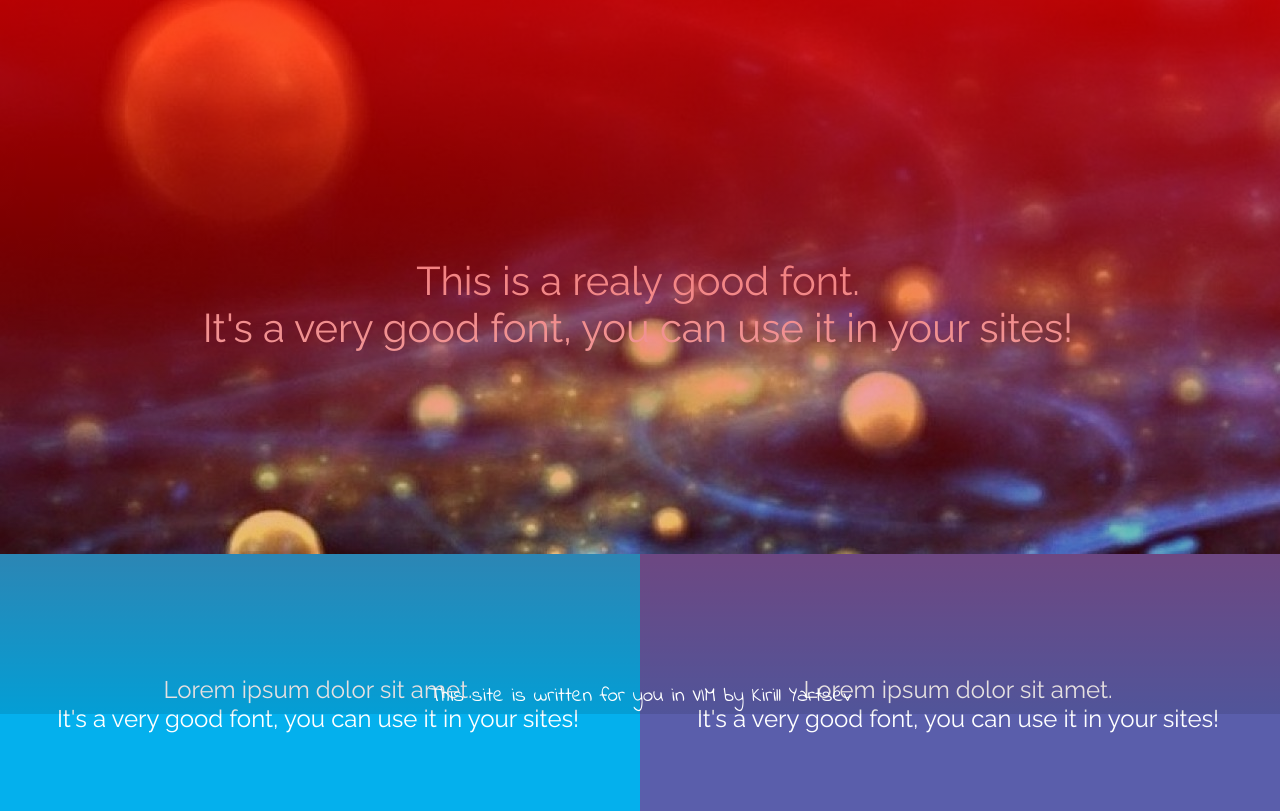
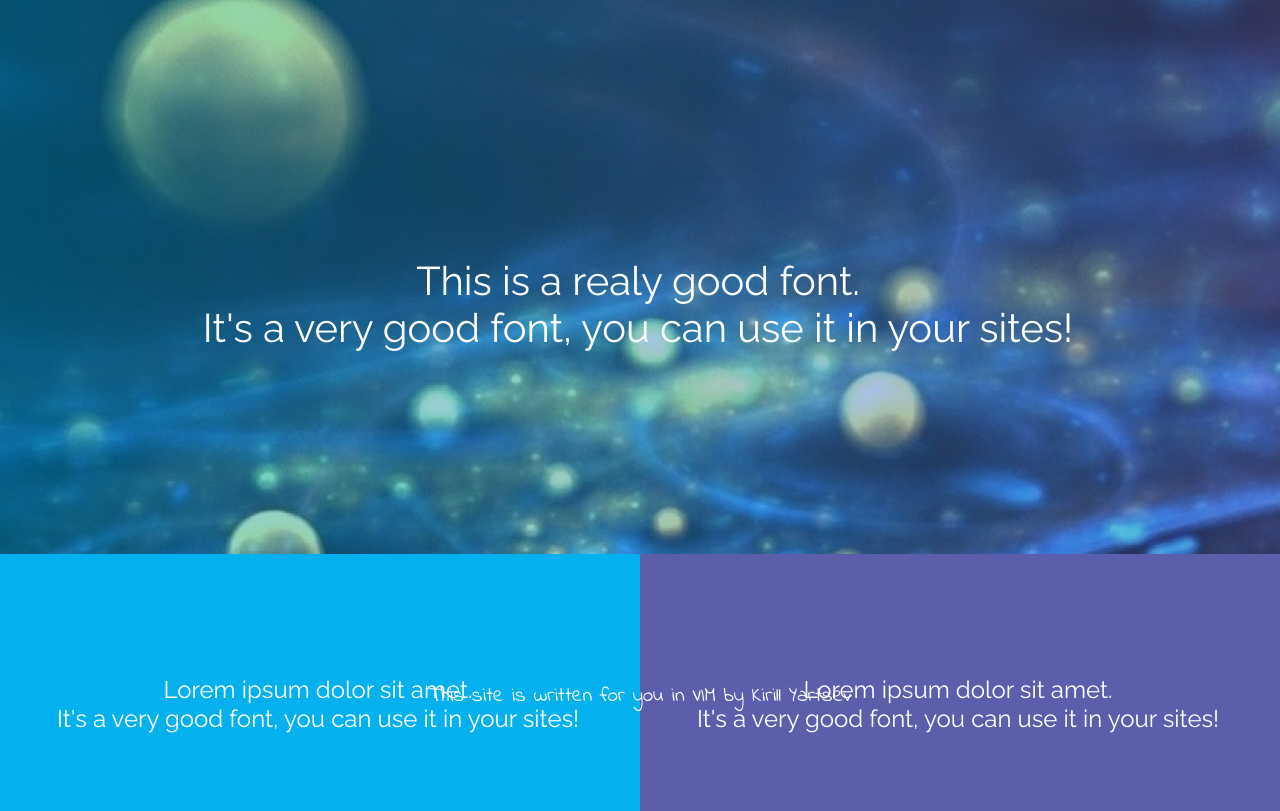
Before and after one commit to PeterPiggyDevelopment/TitaniumCloud, a plain HTML site: page resource/index.html in a window 1280 px wide. Shown: the part 86-897 px from the top of the page. Drawn offline with nearby package versions, Linux system fonts and the light colour scheme.

Commit message:
oh, yeah! index.html is ready

```diff
--- a/resource/index.html
+++ b/resource/index.html
@@ -1,8 +1,5 @@
 <!DOCTYPE HTML>
 <html>
-    <!--
-    background: linear-gradient(to right, rgba(4, 176, 237, 0.45), rgba(90, 94, 171, 0.45));
-    -->
     <head>
         <title> Titanium </title>
         <meta charset="UTF-8">
@@ -10,7 +7,9 @@
         <link rel="stylesheet" type="text/css" href="http://fonts.googleapis.com/css?family=Raleway|Indie+Flower|Poiret+One">
     <head>
     <body>
-        <div id='first_slide'>
+        <div id='gradient_container'>
+            <div id='first_slide'> </div>
+            <div id='gradient'>
                 <div class='title'>
                     Titanium Cloud
                 </div>
@@ -20,7 +19,7 @@
                 </div>
                 <div id='crutch'></div>
             </div>
-
+        </div>
         <div class='two_slides'>
             <div id='second_slide'>
                 <div class="main_text">
--- a/resource/title_style.css
+++ b/resource/title_style.css
@@ -15,28 +15,31 @@ html, body {
     background-color:black;
 }
 
-#first_slide:after {
-    background: transparent;
-    background: -moz-linear-gradient(top, rgba(255, 0, 0, 0.8) 0%, rgba(0, 0, 0, 0.1) 100%);
-    background: -webkit-gradient(left top, left bottom, color-stop(0%, rgba(255, 0, 0, 0.8)), color-stop(100%, rgba(0, 0, 0, 0.1)));
-    background: -webkit-linear-gradient(top, rgba(255, 0, 0, 0.8) 0%, rgba(0, 0, 0, 0.1) 100%);
-    background: -o-linear-gradient(top, rgba(255, 0, 0, 0.8) 0%, rgba(0, 0, 0, 0.1) 100%);
-    background: -ms-linear-gradient(top, rgba(255, 0, 0, 0.8) 0%, rgba(0, 0, 0, 0.1) 100%);
-    background: linear-gradient(to bottom, rgba(255, 0, 0, 0.8) 0%, rgba(0, 0, 0, 0.1) 100%);
-    content: "";
-    display: block;
-    height: 100%;
-    left: 0;
-    position: absolute;
-    top: 0;
+#first_slide {
+    height: 80%;
+    text-align:center;
+    background-image: url('wallp.jpg');
     width: 100%;
 }
 
-#first_slide {
+#gradient_container {
+    text-align: center;
     width: 100%;
     height: 80%;
-    text-align:center;
-    background-image: url('wallp.jpg');
+    position: relative;
+}
+
+#gradient, #first_slide {
+    width: 100%;
+    height: 100%;
+    position: absolute;
+    top: 0;
+    left: 0;
+}
+
+#gradient {
+    background: linear-gradient(to right, rgba(4, 176, 237, 0.45) , rgba(90, 94, 171, 0.45));
+    z-index: 10;
 }
 
 #second_slide {
```
Also changed, not shown: 2 other files. Lines whose indentation alone changed are shown as unchanged.
